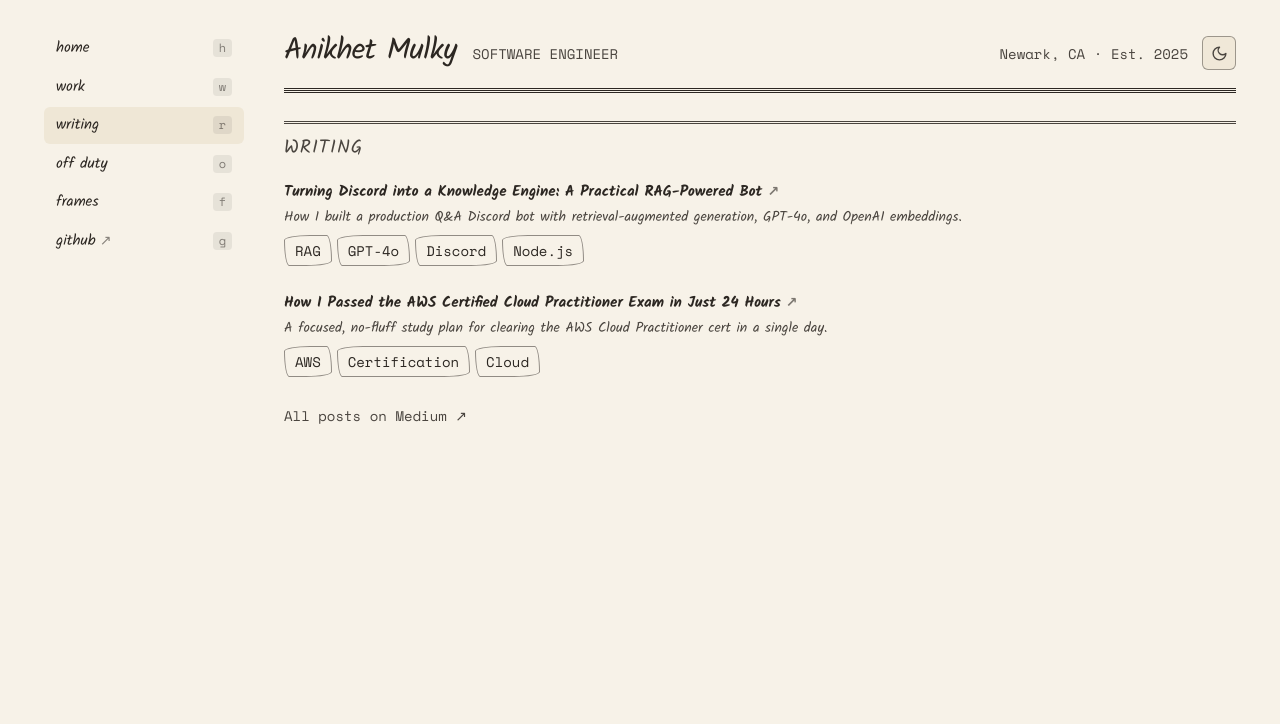
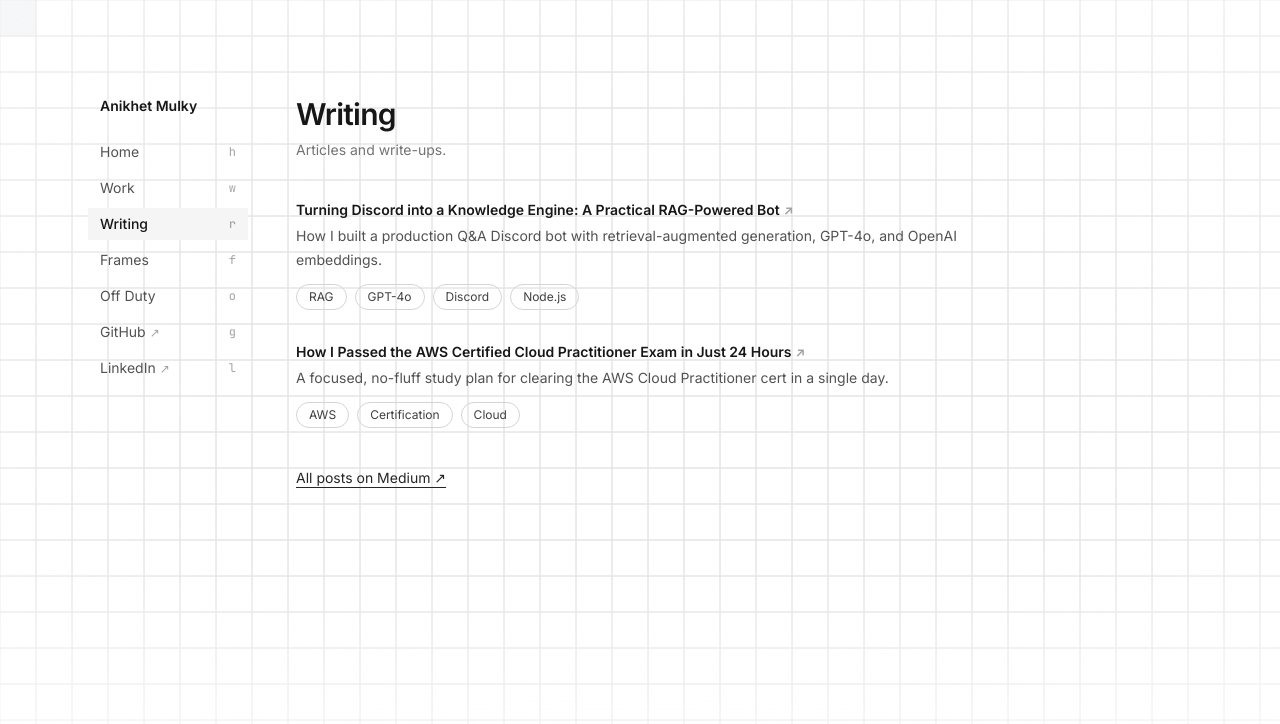
Before and after one commit to Anikhet/professional-portfolio, a Next.js app: page /writing in a window 1280 px wide. Shown: the top 724 px of the page. Built offline with nearby package versions, Linux system fonts and the light colour scheme; a web font is replaced by a local one.

Commit message:
feat(pages): restyle writing, off-duty, and frames to match minimal design

```diff
--- a/src/app/frames/page.tsx
+++ b/src/app/frames/page.tsx
@@ -1,7 +1,22 @@
+import PageShell from "@/components/PageShell";
+import { FramesGallery } from "@/components/editorial/frames-gallery";
 import { getEditorialContent } from "@/data/editorial";
-import { FramesPage } from "@/components/editorial/frames-page";
 
 export default function Frames() {
-  const content = getEditorialContent();
-  return <FramesPage content={content} />;
+  const { pictures } = getEditorialContent();
+
+  return (
+    <PageShell maxWidth="max-w-5xl">
+      <h1 className="text-3xl font-semibold tracking-tight text-neutral-900">
+        Frames
+      </h1>
+      <p className="mt-2 text-sm text-neutral-500">
+        Photos from behind the telescope and elsewhere.
+      </p>
+
+      <div className="mt-10">
+        <FramesGallery pictures={pictures} />
+      </div>
+    </PageShell>
+  );
 }
--- a/src/app/off-duty/page.tsx
+++ b/src/app/off-duty/page.tsx
@@ -1,7 +1,52 @@
+import Image from "next/image";
+import PageShell from "@/components/PageShell";
+import { OffDutyIcon } from "@/components/editorial/primitives";
 import { getEditorialContent } from "@/data/editorial";
-import { OffDutyPage } from "@/components/editorial/off-duty-page";
 
 export default function OffDuty() {
-  const content = getEditorialContent();
-  return <OffDutyPage content={content} />;
+  const { offDuty, games } = getEditorialContent();
+
+  return (
+    <PageShell maxWidth="max-w-5xl">
+      <h1 className="text-3xl font-semibold tracking-tight text-neutral-900">
+        Off Duty
+      </h1>
+
+      <div className="mt-8 flex flex-wrap gap-x-9 gap-y-4">
+        {offDuty.map((entry) => (
+          <div key={entry.label} className="flex items-center gap-2 text-sm text-neutral-700">
+            <OffDutyIcon name={entry.icon} size={20} />
+            {entry.label}
+          </div>
+        ))}
+      </div>
+
+      <h2 className="mt-12 text-sm font-semibold text-neutral-900">
+        Games I Like
+      </h2>
+
+      <div
+        className="mt-6 grid gap-6"
+        style={{ gridTemplateColumns: "repeat(auto-fill, minmax(110px, 1fr))" }}
+      >
+        {games.map((game) => (
+          <figure key={game.name} className="m-0 flex flex-col gap-2">
+            <div className="relative aspect-[2/3] w-full overflow-hidden rounded-md border border-neutral-200 bg-neutral-100">
+              <Image
+                src={game.cover.src}
+                alt={game.cover.alt}
+                fill
+                sizes="(max-width: 600px) 33vw, (max-width: 1024px) 22vw, 140px"
+                className="object-cover"
+              />
+              <figcaption className="absolute inset-x-0 bottom-0 bg-gradient-to-t from-black/85 to-transparent px-2.5 pb-2 pt-4 text-[10px] tracking-wide text-neutral-100">
+                {game.meta}
+              </figcaption>
+            </div>
+            <span className="text-sm font-semibold text-neutral-900">{game.name}</span>
+          </figure>
+        ))}
+      </div>
+    </PageShell>
+  );
 }
--- a/src/app/writing/page.tsx
+++ b/src/app/writing/page.tsx
@@ -1,7 +1,57 @@
+import PageShell from "@/components/PageShell";
 import { getEditorialContent } from "@/data/editorial";
-import { WritingPage } from "@/components/editorial/writing-page";
 
 export default function Writing() {
-  const content = getEditorialContent();
-  return <WritingPage content={content} />;
+  const { writing, writingProfileUrl } = getEditorialContent();
+
+  return (
+    <PageShell>
+      <h1 className="text-3xl font-semibold tracking-tight text-neutral-900">
+        Writing
+      </h1>
+      <p className="mt-2 text-sm text-neutral-500">
+        Articles and write-ups.
+      </p>
+
+      <div className="mt-10 flex flex-col gap-8">
+        {writing.map((entry) => (
+          <article key={entry.url}>
+            <h3 className="text-sm font-semibold text-neutral-900">
+              <a
+                href={entry.url}
+                target="_blank"
+                rel="noopener noreferrer"
+                className="hover:text-blue-600"
+              >
+                {entry.title}
+                <span aria-hidden="true" className="ml-1 text-xs text-neutral-400">
+                  ↗
+                </span>
+              </a>
+            </h3>
+            <p className="mt-1 text-sm leading-6 text-neutral-600">{entry.blurb}</p>
+            <div className="mt-3 flex flex-wrap gap-2">
+              {entry.tags.map((tag) => (
+                <span
+                  key={tag}
+                  className="rounded-full border border-neutral-300 px-3 py-1 text-xs text-neutral-700"
+                >
+                  {tag}
+                </span>
+              ))}
+            </div>
+          </article>
+        ))}
+      </div>
+
+      <a
+        href={writingProfileUrl}
+        target="_blank"
+        rel="noopener noreferrer"
+        className="mt-10 inline-block text-sm text-neutral-800 underline underline-offset-4 hover:text-neutral-600"
+      >
+        All posts on Medium ↗
+      </a>
+    </PageShell>
+  );
 }
--- a/src/components/editorial/frames-gallery.tsx
+++ b/src/components/editorial/frames-gallery.tsx
@@ -4,7 +4,7 @@
  * `Lightbox` overlay so cover-cropped thumbnails can be seen whole.
  *
  * Kept as a client component (it owns the open-index state) and fed `pictures`
- * as a prop from the server-rendered FramesPage — no data fetching happens here.
+ * as a prop from the server-rendered FramesPage; no data fetching happens here.
  */
 "use client";
 
@@ -32,30 +32,15 @@
         {pictures.map((pic, index) => (
           <figure
             key={pic.src}
-            className="ed-radius-2 ed-frame"
-            style={{
-              position: "relative",
-              overflow: "hidden",
-              gridRow: `span ${pic.span}`,
-              background: "var(--ed-paper2)",
-              margin: 0,
-              cursor: "zoom-in",
-            }}
+            className="relative m-0 overflow-hidden rounded-md border border-neutral-200 bg-neutral-100"
+            style={{ gridRow: `span ${pic.span}`, cursor: "zoom-in" }}
           >
             <button
               type="button"
               onClick={() => setActiveIndex(index)}
               aria-label={`Open ${pic.caption}`}
-              style={{
-                position: "absolute",
-                inset: 0,
-                width: "100%",
-                height: "100%",
-                padding: 0,
-                border: "none",
-                background: "transparent",
-                cursor: "zoom-in",
-              }}
+              className="absolute inset-0 h-full w-full border-none bg-transparent p-0"
+              style={{ cursor: "zoom-in" }}
             >
               <Image
                 src={pic.src}
@@ -65,7 +50,9 @@
                 style={{ objectFit: "cover" }}
               />
             </button>
-            <figcaption className="ed-frame-caption mono">{pic.caption}</figcaption>
+            <figcaption className="pointer-events-none absolute inset-x-0 bottom-0 bg-gradient-to-t from-black/70 to-transparent px-2.5 pb-2 pt-4 font-mono text-[10px] tracking-wide text-neutral-100">
+              {pic.caption}
+            </figcaption>
           </figure>
         ))}
       </div>
```
